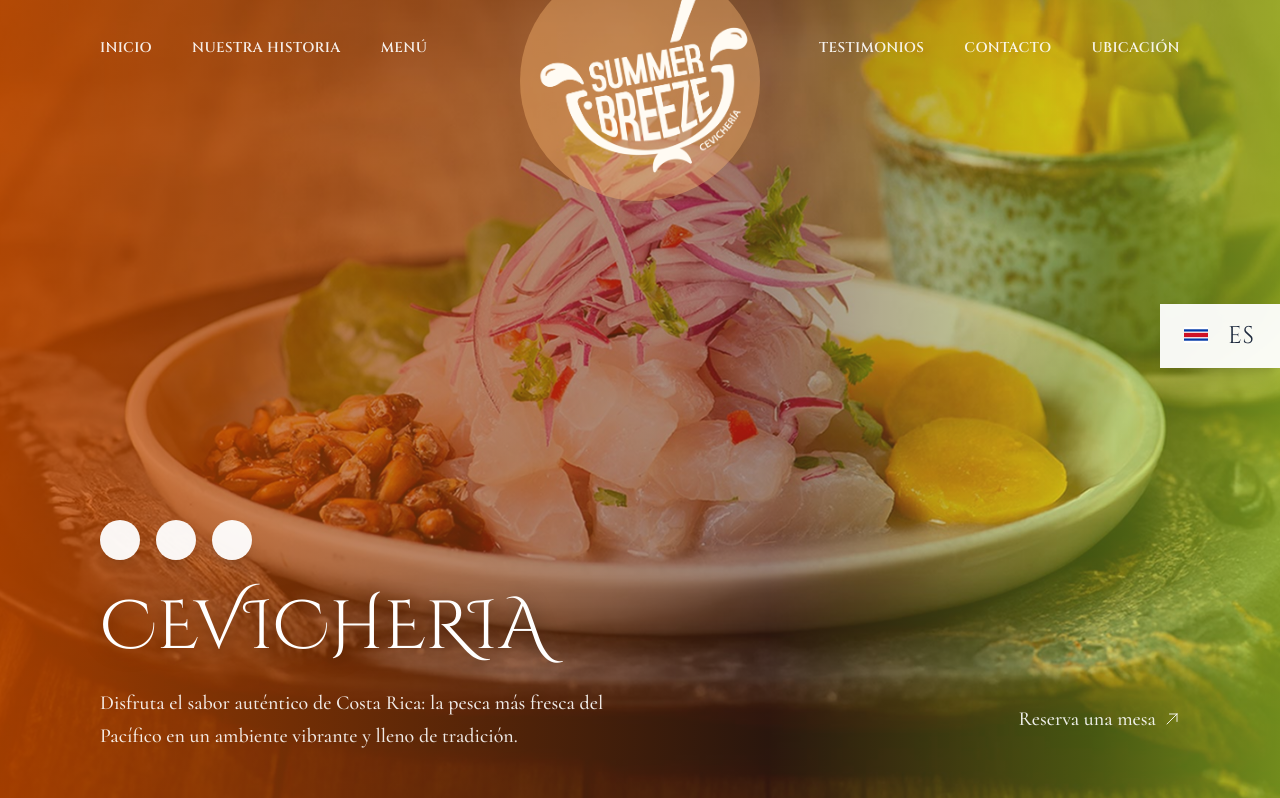
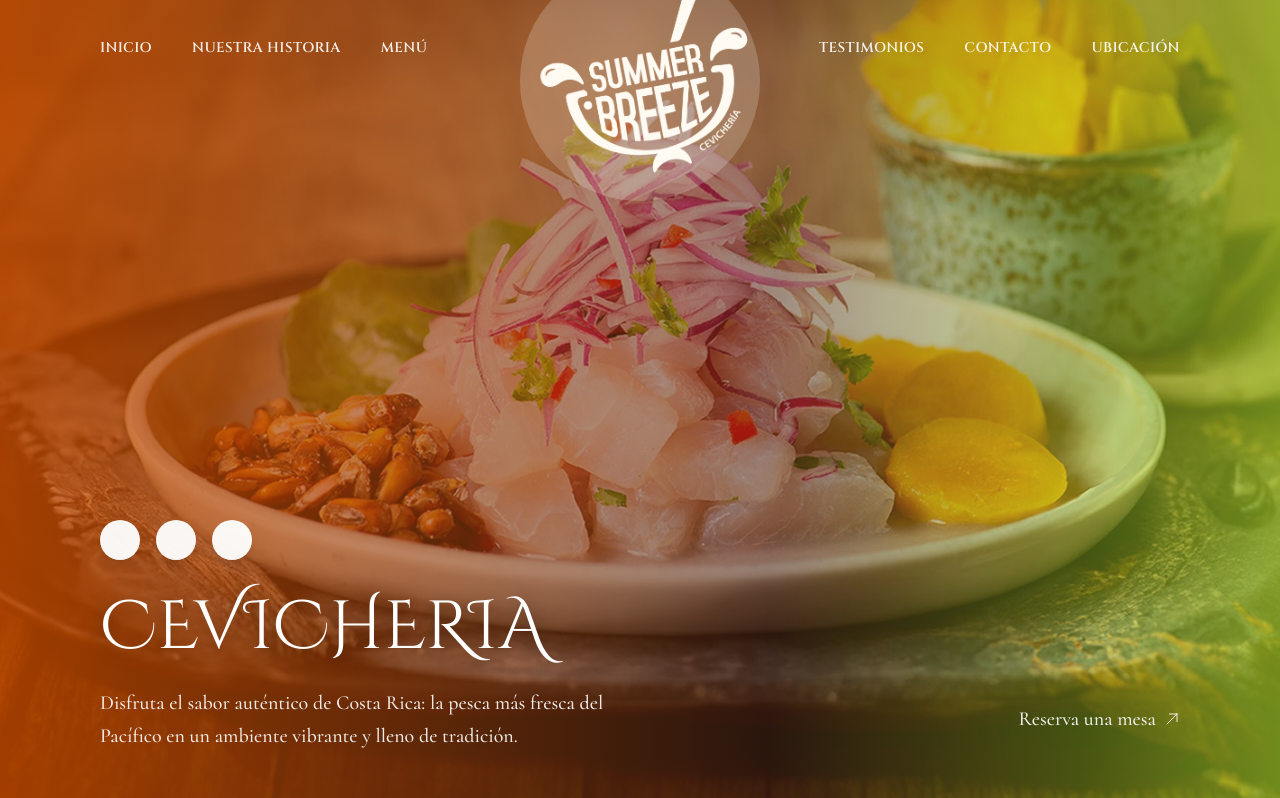
Before and after one commit to carlenz-code/summer-breeze, a Next.js app: page / in a window 1280 px wide. Shown: the top 798 px of the page. Built offline with nearby package versions, Linux system fonts and the light colour scheme; some icons are missing.

Commit message:
testimonial, contact

```diff
--- a/src/app/historia/page.tsx
+++ b/src/app/historia/page.tsx
@@ -7,6 +7,7 @@ import Lenis from "lenis";
 import HistoriaIntro from "@/components/historia/HistoriaIntro";
 import Historia1 from "@/components/sections/Historia1";
 import Historia2 from "@/components/sections/Historia2";
+import FooterSticky from "@/components/footer/FooterSticky";
 type SectionProps = {
   scrollYProgress: MotionValue<number>;
 };
@@ -76,6 +77,10 @@ const HistoriaSection = ({ scrollYProgress }: SectionProps) => {
     >
       <Historia1 />
       <Historia2/>
+      <FooterSticky />
+
     </motion.div>
+
+
   );
 };
--- a/src/app/layout.tsx
+++ b/src/app/layout.tsx
@@ -4,6 +4,7 @@ import Navbar from "@/components/layout/Navbar";
 import SmoothScrollProvider from "@/components/layout/SmoothScrollProvider";
 import { Cinzel, Cinzel_Decorative, Cormorant } from "next/font/google";
 import SplashScreen from "@/components/layout/SplashScreen";
+import FooterSticky from "@/components/footer/FooterSticky";
 
 const cinzel = Cinzel({
   subsets: ["latin"],
@@ -47,11 +48,14 @@ export default function RootLayout({ children }: { children: React.ReactNode })
 
         <Navbar />
 
+
         {/* ⬅⬅⬅ FIX: main debe crecer y no interferir con Lenis */}
         <main className="min-h-screen w-full">
           {children}
         </main>
 
+
+
       </body>
     </html>
   );
--- a/src/app/page.tsx
+++ b/src/app/page.tsx
@@ -5,16 +5,17 @@ import Testimonios from "@/components/sections/Testimonios";
 import SeccionUbicacion from "@/components/sections/SeccionUbicacion";
 import Historia1 from "@/components/sections/Historia1";
 import FooterSticky from "@/components/footer/FooterSticky";
+import Historia2 from "@/components/sections/Historia2";
 
 export default function HomePage() {
   return (
     <main className="relative h-[200vh]">
       <Hero />
       <BestSeller />
-      <Historia />
+
       <Historia1 />
+      <Historia2 />
       <Testimonios />
-
       <FooterSticky />
     </main>
   );
--- a/src/components/footer/FooterContent.jsx
+++ b/src/components/footer/FooterContent.jsx
@@ -61,7 +61,7 @@ export default function FooterContent() {
           </p>
 
           <p className="font-cormorant text-[17px]">
-            Daily • 11:00am – 10:00pm
+            Horario • 12:00pm – 8:00pm
           </p>
 
           <p className="font-cormorant text-[17px]">
@@ -109,6 +109,10 @@ export default function FooterContent() {
       <div className="w-full text-center text-neutral-500 font-cormorant text-[14px] mt-8">
         © {new Date().getFullYear()} Summer Breeze. Todos los derechos reservados.
       </div>
+
+      <div className="w-full text-center text-neutral-500 font-cormorant text-[14px] mt-8">
+       Desingned & Developed by MeForth
+      </div>
     </footer>
   );
 }
--- a/src/components/layout/Navbar.tsx
+++ b/src/components/layout/Navbar.tsx
@@ -52,7 +52,7 @@ export default function Navbar() {
       y: 0,
       scale: 1,
       opacity: 1,
-      backgroundColor: "rgba(253, 186, 116, 0.40)",
+      backgroundColor: "rgba(255, 255, 255, 0.2)",
       borderRadius: 999,
     },
     scrolled: {
@@ -150,7 +150,7 @@ export default function Navbar() {
 
               {/* Nav derecha */}
               <nav className={`flex items-center gap-10 text-[14px] ${textColor}`}>
-                <Link href="#testimonios" className={`${navLink} ${lineColor}`}>
+                <Link href="/#testimonios" className={`${navLink} ${lineColor}`}>
                   TESTIMONIOS
                 </Link>
 
@@ -158,7 +158,7 @@ export default function Navbar() {
                   CONTACTO
                 </Link>
 
-                <Link href="#ubicacion" className={`${navLink} ${lineColor}`}>
+                <Link href="https://maps.app.goo.gl/o23gmP9oJE3BQ1FWA" className={`${navLink} ${lineColor}`}>
                   UBICACIÓN
                 </Link>
               </nav>
@@ -215,7 +215,7 @@ export default function Navbar() {
               top-[3.3rem]
               w-[160px] h-[160px]
               sm:w-[200px] sm:h-[200px]
-              rounded-full bg-orange-300/40
+              rounded-full bg-white/40
               flex items-center justify-center
             "
           >
@@ -270,7 +270,7 @@ export default function Navbar() {
                 MENÚ
               </Link>
 
-              <Link href="#testimonios" className="text-[18px] font-cinzel hover:text-[#9E3D34]" onClick={() => setMenuOpen(false)}>
+              <Link href="/#testimonios" className="text-[18px] font-cinzel hover:text-[#9E3D34]" onClick={() => setMenuOpen(false)}>
                 TESTIMONIOS
               </Link>
 
@@ -278,7 +278,7 @@ export default function Navbar() {
                 CONTACTO
               </Link>
 
-              <Link href="#ubicacion" className="text-[18px] font-cinzel hover:text-[#9E3D34]" onClick={() => setMenuOpen(false)}>
+              <Link href="https://maps.app.goo.gl/o23gmP9oJE3BQ1FWA" className="text-[18px] font-cinzel hover:text-[#9E3D34]" onClick={() => setMenuOpen(false)}>
                 UBICACIÓN
               </Link>
             </motion.div>
--- a/src/components/sections/Hero.tsx
+++ b/src/components/sections/Hero.tsx
@@ -7,45 +7,7 @@ import * as React from "react";
 
 const EASE = [0.16, 1, 0.3, 1] as const;
 
-/* ====== BANDERAS SVG ====== */
-function FlagCR() {
-  return (
-    <svg width="24" height="16" viewBox="0 0 24 16" aria-hidden="true">
-      <rect width="24" height="16" fill="#fff" />
-      <rect y="2.28" width="24" height="11.44" fill="#0038A8" />
-      <rect y="4.56" width="24" height="6.88" fill="#fff" />
-      <rect y="5.84" width="24" height="4.32" fill="#CE1126" />
-    </svg>
-  );
-}
 
-function FlagUS() {
-  return (
-    <svg width="24" height="16" viewBox="0 0 7410 3900" aria-hidden="true">
-      <rect width="7410" height="3900" fill="#b22234" />
-      <path
-        stroke="#fff"
-        strokeWidth="300"
-        d="M0 450h7410M0 1050h7410M0 1650h7410M0 2250h7410M0 2850h7410M0 3450h7410"
-      />
-      <rect width="2964" height="2100" fill="#3c3b6e" />
-      <g fill="#fff">
-        {Array.from({ length: 9 }).flatMap((_, r) =>
-          Array.from({ length: 11 - (r % 2) }).map((_, c) => {
-            const x = c * 540 + (r % 2 ? 270 : 0) + 135;
-            const y = r * 210 + 175;
-            return (
-              <polygon
-                key={`${r}-${c}`}
-                points={`${x},${y - 70} ${x + 20},${y - 20} ${x + 75},${y - 20} ${x + 30},${y + 10} ${x + 50},${y + 60} ${x},${y + 30} ${x - 50},${y + 60} ${x - 30},${y + 10} ${x - 75},${y - 20} ${x - 20},${y - 20}`}
-              />
-            );
-          })
-        )}
-      </g>
-    </svg>
-  );
-}
 
 export default function Hero() {
   const [lang, setLang] = React.useState<"es" | "en">("es");
@@ -87,28 +49,7 @@ export default function Hero() {
           />
         </motion.div>
 
-        {/* === Selector de idioma === */}
-        <motion.button
-          initial={{ x: 40, opacity: 0 }}
-          animate={{ x: 0, opacity: 1 }}
-          transition={{ duration: 0.8, ease: EASE, delay: 0.8 }}
-          onClick={() => setLang((p) => (p === "es" ? "en" : "es"))}
-          aria-label="Cambiar idioma"
-          className={[
-            "absolute z-[3] flex items-center gap-4",
-            "bg-white/95 hover:bg-white transition shadow-xl backdrop-blur-md",
-            "h-[64px] min-w-[120px] px-6 text-[24px] font-cinzel text-slate-800",
-            // mobile: centrado abajo (como lo tenías)
-            "left-1/2 -translate-x-1/2 bottom-[calc(env(safe-area-inset-bottom,0px)+16px)]",
-            // desktop: lateral derecho
-            "md:bottom-auto md:left-auto md:translate-x-0 md:right-0 md:top-[42%] md:-translate-y-1/2",
-          ].join(" ")}
-        >
-          <div className="w-[28px] h-[18px]">
-            {lang === "es" ? <FlagCR /> : <FlagUS />}
-          </div>
-          <span className="tracking-wide">{lang.toUpperCase()}</span>
-        </motion.button>
+
 
         {/* === Contenido principal === */}
         <div className="relative z-[2] flex h-full flex-col justify-end pb-10 md:pb-12">
@@ -131,7 +72,7 @@ export default function Hero() {
               <div className="flex justify-center gap-5 mb-8">
                 {[
                   { icon: Facebook, href: "https://www.facebook.com/share/1EoM7JnjE1/?mibextid=wwXIfr" },
-                  { icon: Instagram, href: "https://www.instagram.com/summerbreezecr25?igsh=MTZtd3U0bGh1c2V0" },
+                  { icon: Instagram, href: "https://www.instagram.com/summer_breezecr?igsh=MTZtd3U0bGh1c2V0" },
                   { icon: Whatsapp, href: "https://wa.me/50661031183" },
                 ].map(({ icon: Icono, href }, i) => (
                   <motion.a
@@ -154,7 +95,7 @@ export default function Hero() {
               </h1>
 
               <motion.a
-                href="/reservas"
+                href="https://wa.me/50661031183"
                 whileHover={{ scale: 1.05 }}
                 whileTap={{ scale: 0.97 }}
                 transition={{ duration: 0.3 }}
@@ -201,8 +142,8 @@ export default function Hero() {
                 className="flex justify-start gap-4 mb-8"
               >
                 {[
-                  { icon: Facebook, href: "https://facebook.com" },
-                  { icon: Instagram, href: "https://instagram.com" },
+                  { icon: Facebook, href: "https://www.facebook.com/share/1EoM7JnjE1/?mibextid=wwXIfr" },
+                  { icon: Instagram, href: "https://www.instagram.com/summer_breezecr?igsh=MTZtd3U0bGh1c2V0" },
                   { icon: Whatsapp, href: "https://wa.me/50661031183" },
                 ].map(({ icon: Icono, href }, i) => (
                   <motion.a
@@ -267,7 +208,7 @@ export default function Hero() {
                 </p>
 
                 <motion.a
-                  href="/reservas"
+                  href="https://wa.me/50661031183"
                   whileHover={{ scale: 1.05 }}
                   whileTap={{ scale: 0.97 }}
                   transition={{ duration: 0.3 }}
--- a/src/components/sections/Historia1.tsx
+++ b/src/components/sections/Historia1.tsx
@@ -21,7 +21,7 @@ export default function Historia1() {
         transition={{ duration: 1.1, ease: EASE }}
       >
         <img
-          src="g2.jpg"
+          src="/history/ht2.jpg"
           alt="Interior del restaurante Summer Breeze"
           className="absolute inset-0 w-full h-full object-cover
                      object-top md:object-center"
--- a/src/components/sections/Historia2.tsx
+++ b/src/components/sections/Historia2.tsx
@@ -44,7 +44,7 @@ export default function Historia2() {
         transition={{ duration: 1.1, ease: EASE }}
       >
         <img
-          src="g3.jpg"
+          src="/history/htp.jpg"
           alt="Ceviche fresco servido con patacones"
           className="absolute inset-0 w-full h-full object-cover
                      object-top md:object-center"
--- a/src/components/sections/Testimonios.tsx
+++ b/src/components/sections/Testimonios.tsx
@@ -276,15 +276,15 @@ export default function Testimonios() {
           <div className="flex flex-col items-center gap-4 mt-2">
             <div className="text-[#FBF6F2]">
               <p className="text-[28px] font-bold leading-none">
-                +<AnimatedCounter from={0} to={600} />
+                +<AnimatedCounter from={30} to={30} />
               </p>
               <p className="font-cormorant uppercase text-[14px] leading-tight">
-                Huéspedes Felices
+                Amantes del Ceviche
               </p>
             </div>
             <div className="text-[#FBF6F2]">
               <p className="text-[28px] font-bold leading-none">
-                <AnimatedCounter from={0} to={5} />/5
+                <AnimatedCounter from={5} to={5} />/5
               </p>
               <p className="font-cormorant uppercase text-[14px] leading-tight">
                 Satisfacción Total
```
Also changed, not shown: src/app/contacto/page.tsx (+5 -5 lines), public/history/htp.jpg (added), 1 other file (tests, documents, lock files or other folders).
